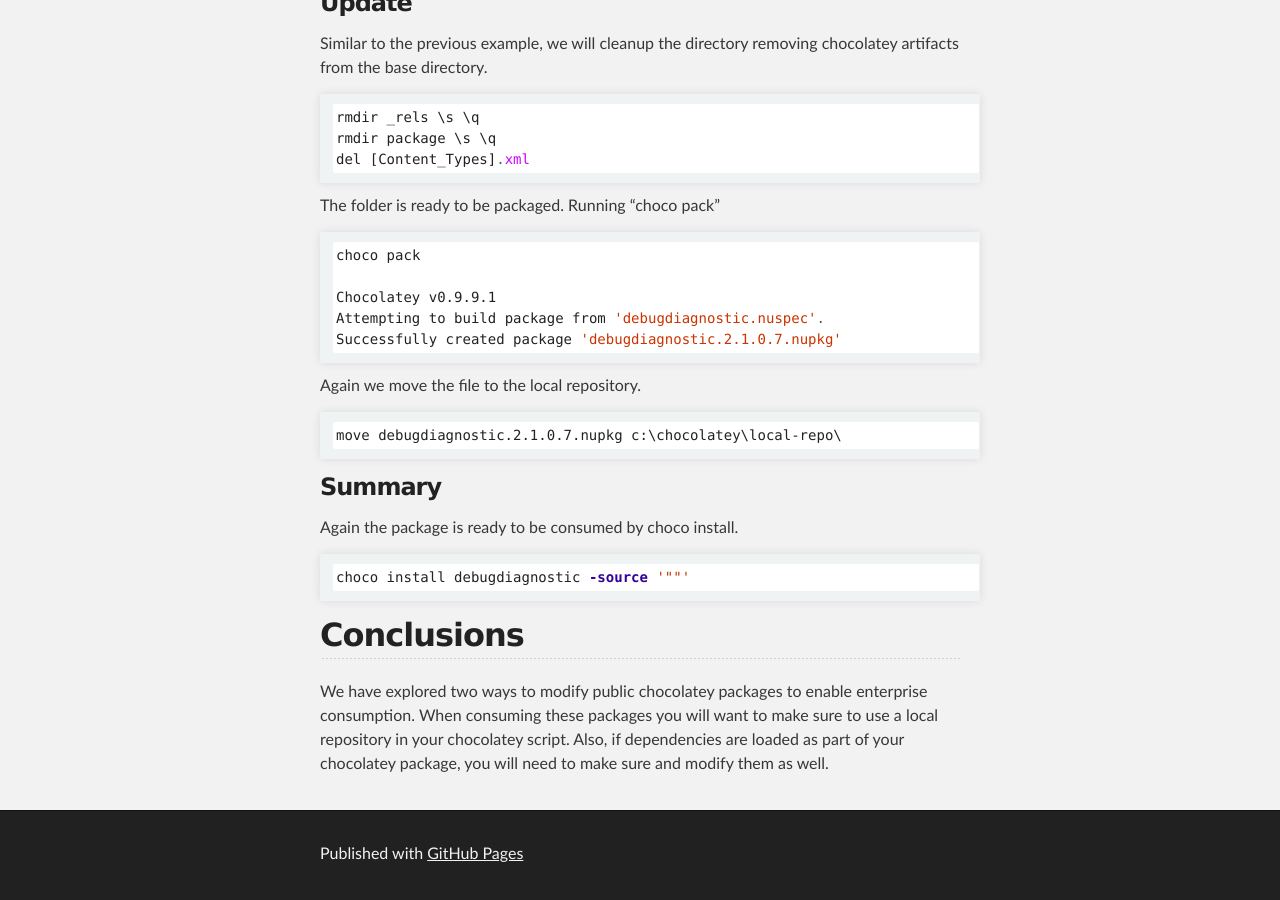
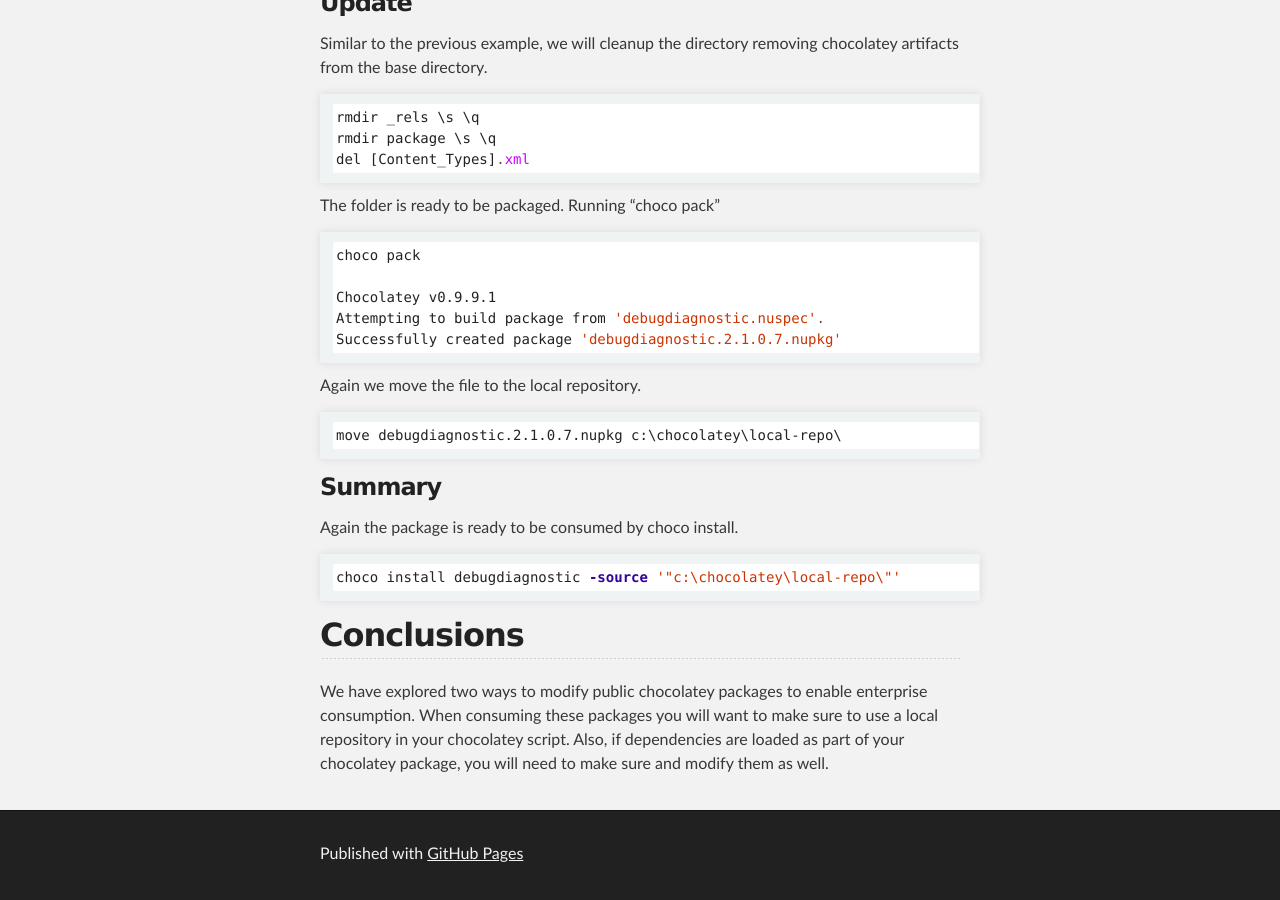
Before and after one commit to patrickhuber/patrickhuber.github.io, a Jekyll site: the page built from _posts/2015-03-19-creating-enterprise-versions-of-public-chocolatey-packages.md, in a window 1280 px wide and 900 px high, scrolled down 5551 px. Built offline with Jekyll 4.4.1, drawn with Linux system fonts in a browser that asks for light colours; Markdown is read by kramdown in place of the engine named in the settings.

Commit message:
fixes choco install command

````diff
--- a/_posts/2015-03-19-creating-enterprise-versions-of-public-chocolatey-packages.md
+++ b/_posts/2015-03-19-creating-enterprise-versions-of-public-chocolatey-packages.md
@@ -267,7 +267,7 @@ move debugdiagnostic.2.1.0.7.nupkg c:\chocolatey\local-repo\
 Again the package is ready to be consumed by choco install.
 
 ```powershell
-choco install debugdiagnostic -source '""'
+choco install debugdiagnostic -source '"c:\chocolatey\local-repo\"'
 ```
 
 ## Conclusions
````
